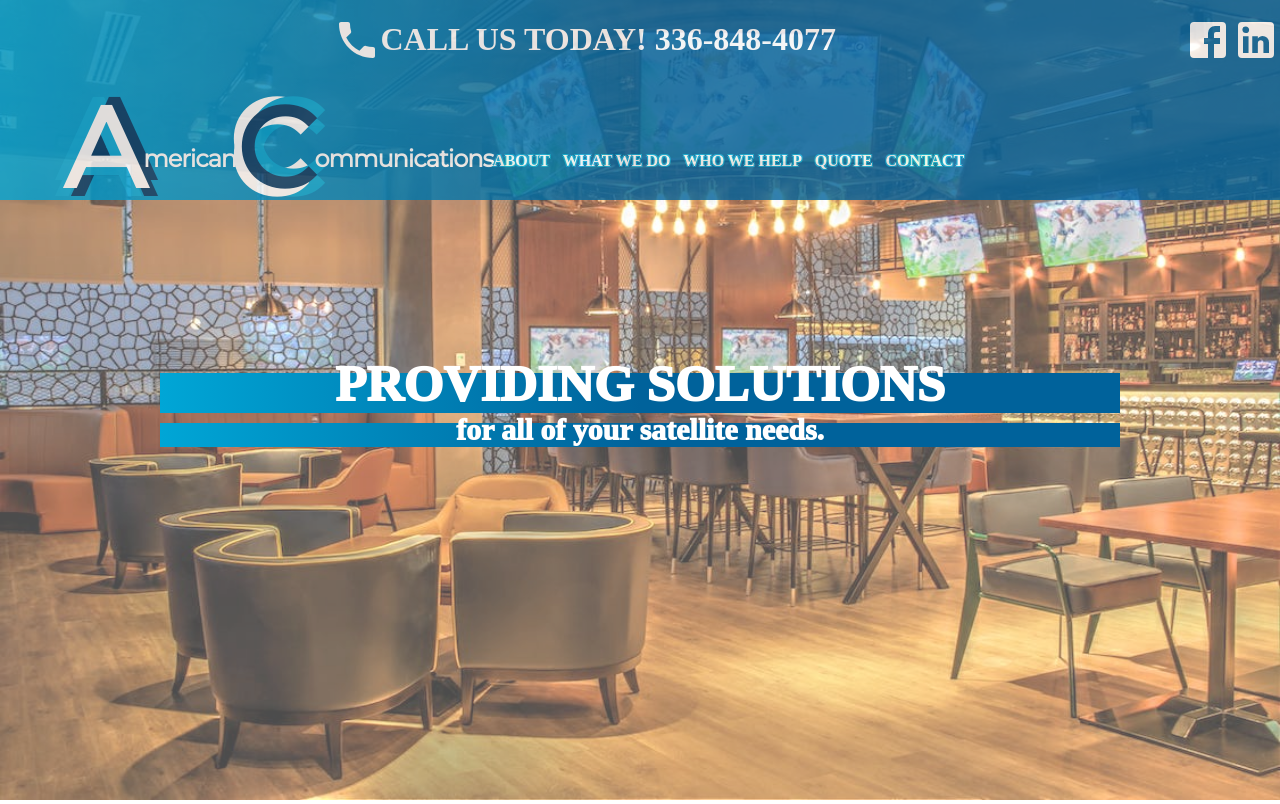
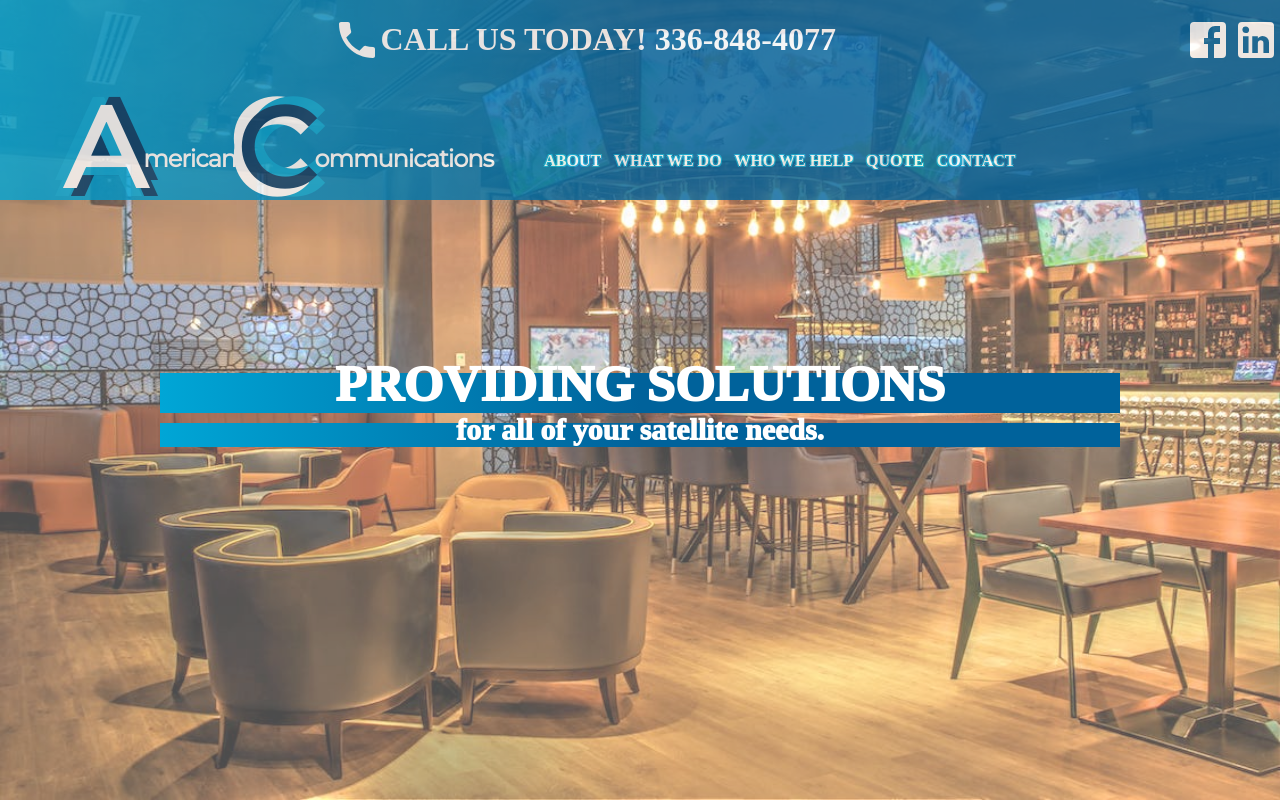
Before and after one commit to MGibson7/acdtv, a React (Create React App) app: page / in a window 1280 px wide. Built offline with nearby package versions, Linux system fonts and the light colour scheme.

Commit message:
margin fix on nav bar

```diff
--- a/src/components/navbar/navBar.css
+++ b/src/components/navbar/navBar.css
@@ -94,7 +94,7 @@ span{
     display: flex;
     width: 60%;
     margin-top: 7vh;
-    margin-right: 4vw;
+    margin-left: 4vw;
     text-align: right;
 
 }
```
